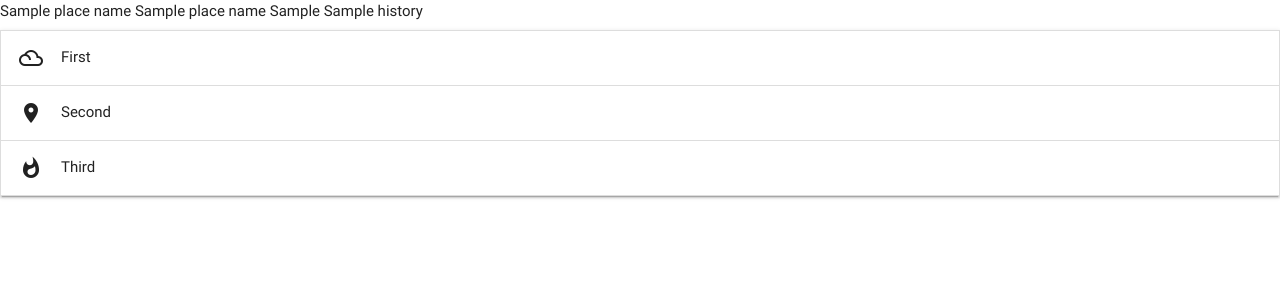
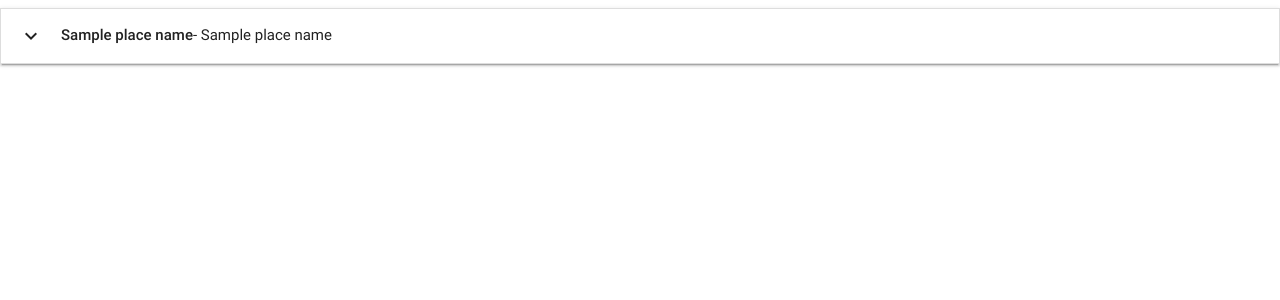
Before and after one commit to michaelhdev/project-3, a Flask app: page / in a window 1280 px wide. Shown: the top 300 px of the page. Run offline with Flask 2, Linux system fonts and the light colour scheme; a database or web service that is not in the repository returns one stand-in record (values such as "Sample title"); some libraries are stand-ins or nearby versions.

Commit message:
Added place name drop down

```diff
--- a/templates/placeNames.html
+++ b/templates/placeNames.html
@@ -1,25 +1,22 @@
 {% extends 'base.html' %}
 {% block content %}
-{% for place_name in place_names %}
-    {{place_name.eng_name}}
-    {{place_name.irl_name}}
-    {{place_name.irl_meaning}}
-    {{place_name.history}}
-{% endfor %}
 
 <ul class="collapsible" data-collapsible="accordion">
+    {% for place_name in place_names %}
         <li>
-            <div class="collapsible-header"><i class="material-icons">filter_drama</i>First</div>
-            <div class="collapsible-body"><span>Lorem ipsum dolor sit amet.</span></div>
+            <div class="collapsible-header">
+                <i class="material-icons">expand_more</i><strong>{{place_name.eng_name}}</strong> - {{place_name.irl_name}}
+            </div>
+            <div class="collapsible-body">
+                <span>
+                    {{place_name.irl_meaning}}
+                </span>
+                <span>
+                     {{place_name.history}}
+                </span>
+            </div>
         </li>
-        <li>
-            <div class="collapsible-header"><i class="material-icons">place</i>Second</div>
-            <div class="collapsible-body"><span>Lorem ipsum dolor sit amet.</span></div>
-        </li>
-        <li>
-            <div class="collapsible-header"><i class="material-icons">whatshot</i>Third</div>
-            <div class="collapsible-body"><span>Lorem ipsum dolor sit amet.</span></div>
-        </li>
+        {% endfor %}
     </ul>
 
 {% endblock %}
```
